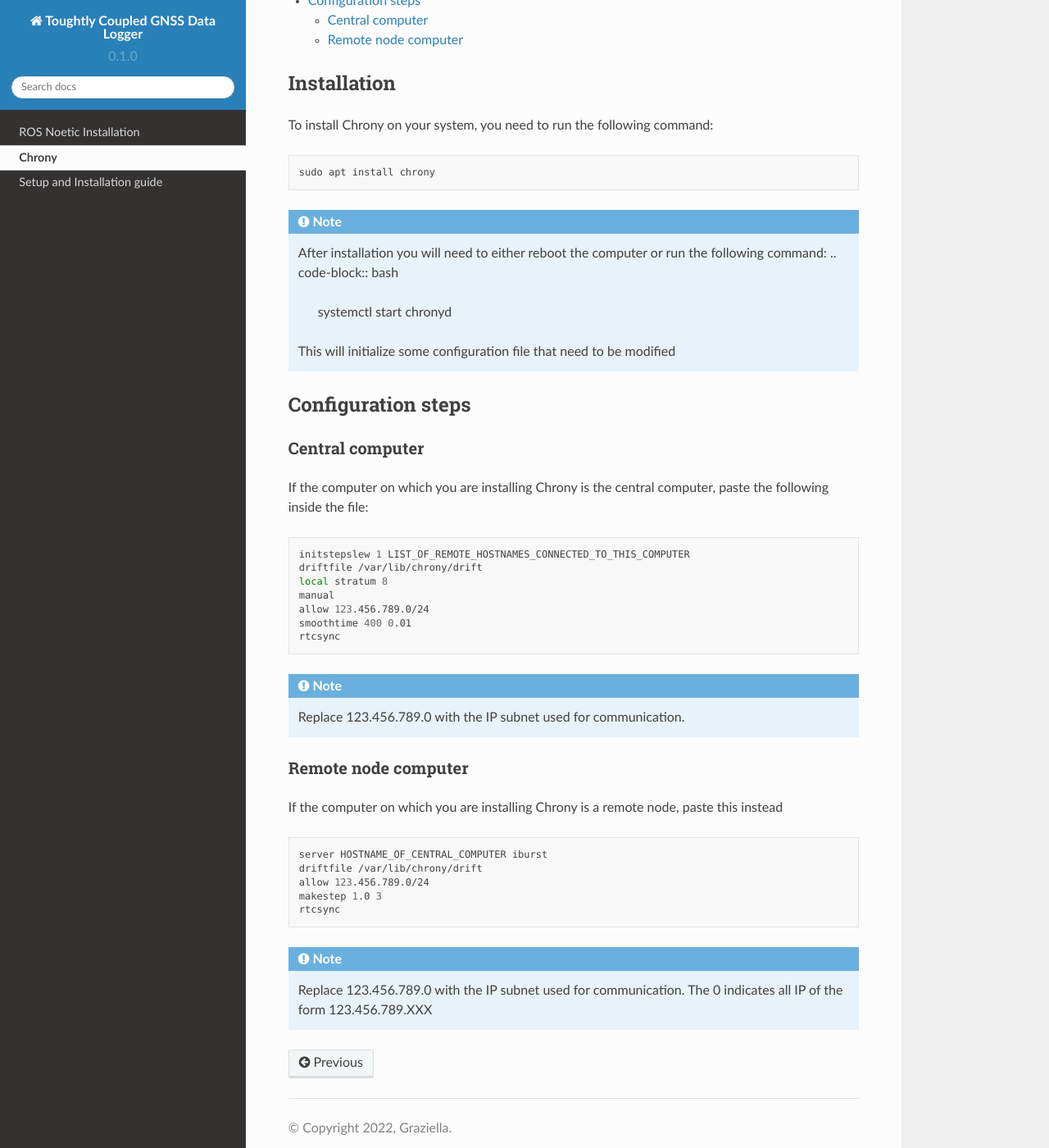
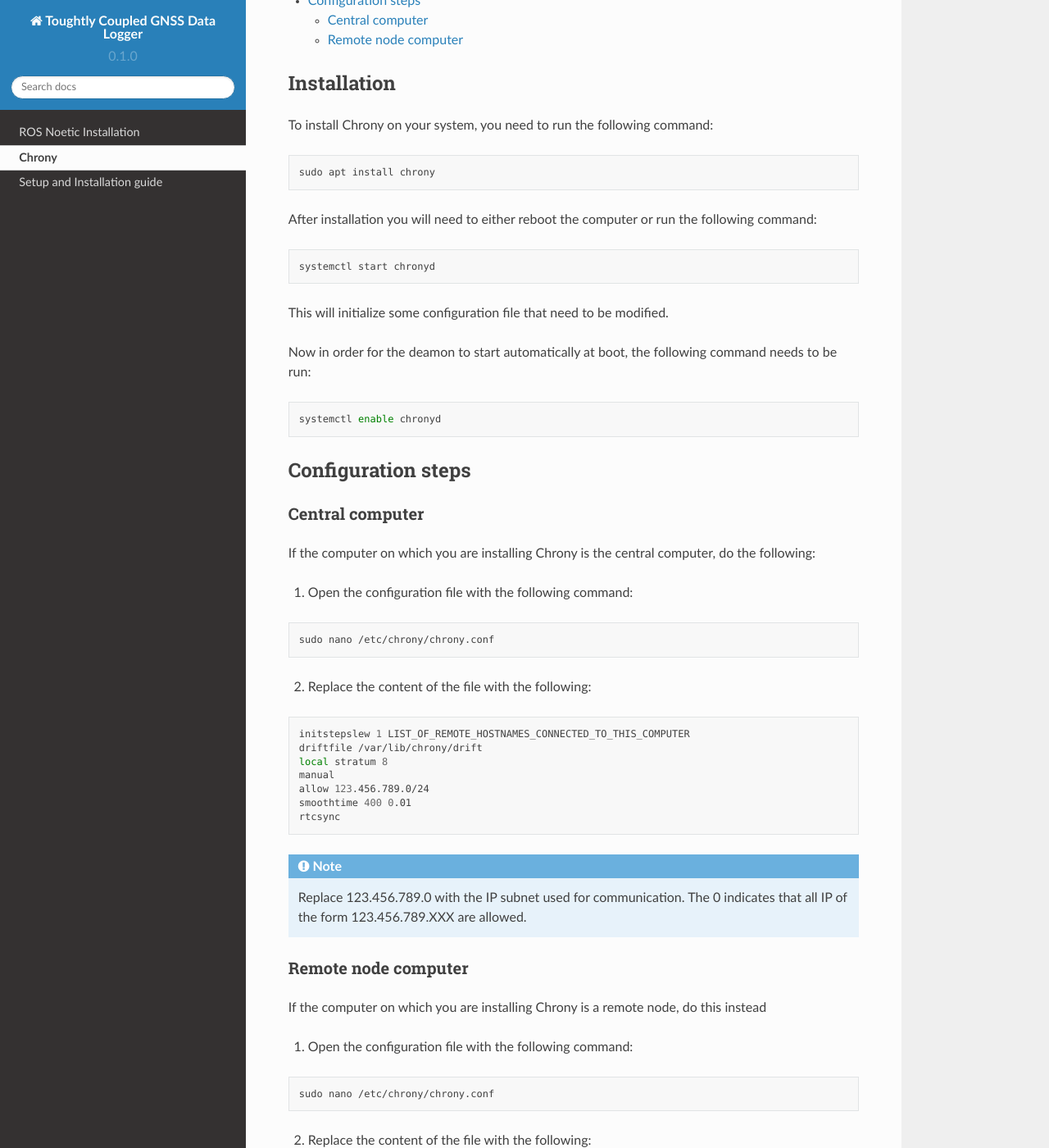
Before and after one commit to torejohansson97/tightly-coupled-gnss-data-logger, a Sphinx documentation site: the page built from docs/source/setup-and-installation/chrony.rst, in a window 1280 px wide and 1400 px high, scrolled down 231 px. Shown: the whole window at 82% size. Built offline with Sphinx 7.4.7 and the Read the Docs theme 2.0.0, drawn with Linux system fonts in a browser that asks for light colours; some of the changed text lies outside the part shown.

Commit message:
docs: added more documentation for Chrony

```diff
--- a/docs/source/setup-and-installation/chrony.rst
+++ b/docs/source/setup-and-installation/chrony.rst
@@ -14,21 +14,35 @@
 
     sudo apt install chrony
 
-.. note::
 
-    After installation you will need to either reboot the computer or run the following command:
-    .. code-block:: bash
+After installation you will need to either reboot the computer or run the following command:
 
-        systemctl start chronyd
+.. code-block:: bash
 
-    This will initialize some configuration file that need to be modified
+    systemctl start chronyd
+
+This will initialize some configuration file that need to be modified.
+
+Now in order for the deamon to start automatically at boot, the following command needs to be run:
+
+.. code-block:: bash
+
+    systemctl enable chronyd
 
 Configuration steps
 -------------
 
 Central computer
 ^^^^^^^^^^^^^^^^^^^^^^
-If the computer on which you are installing Chrony is the central computer, paste the following inside the file:
+If the computer on which you are installing Chrony is the central computer, do the following:
+
+1. Open the configuration file with the following command:
+
+.. code-block:: bash
+
+    sudo nano /etc/chrony/chrony.conf
+
+2. Replace the content of the file with the following:
 
 .. code-block:: bash
 
@@ -42,11 +56,20 @@
 
 .. note::
     Replace 123.456.789.0 with the IP subnet used for communication.
+    The 0 indicates that all IP of the form 123.456.789.XXX are allowed.
 
 Remote node computer
 ^^^^^^^^^^^^^^^^^^^^^^
 
-If the computer on which you are installing Chrony is a remote node, paste this instead
+If the computer on which you are installing Chrony is a remote node, do this instead
+
+1. Open the configuration file with the following command:
+
+.. code-block:: bash
+
+    sudo nano /etc/chrony/chrony.conf
+
+2. Replace the content of the file with the following:
 
 .. code-block:: bash
 
@@ -58,4 +81,4 @@
 
 .. note::
     Replace 123.456.789.0 with the IP subnet used for communication.
-    The 0 indicates all IP of the form 123.456.789.XXX
+    The 0 indicates that all IP of the form 123.456.789.XXX are allowed.
```
